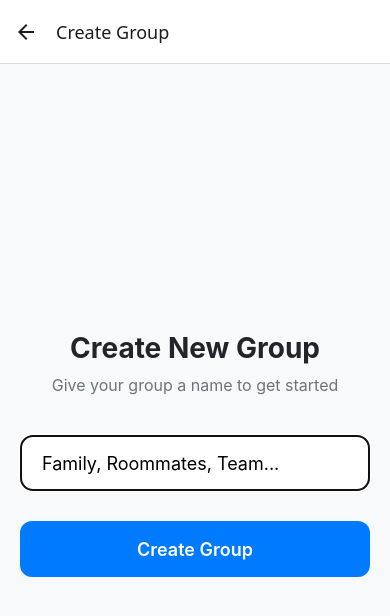
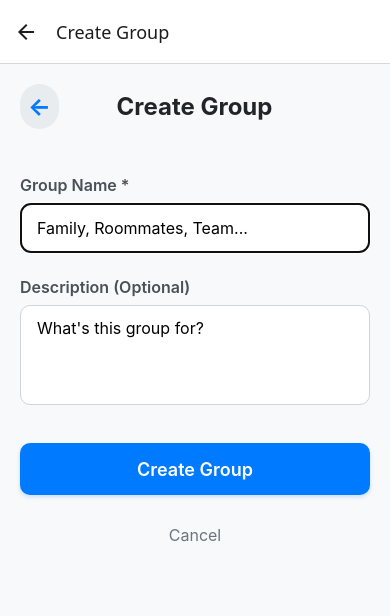
Before and after one commit to TencV-tys/Group-Task-Mobile, a React Native app: screen /CreateGroup in a window 390 px wide. Shown: the top 616 px of the page. Built offline with nearby package versions, Linux system fonts and the light colour scheme.

Commit message:
added create group

```diff
--- a/src/screens/CreateGroupScreen.tsx
+++ b/src/screens/CreateGroupScreen.tsx
@@ -6,35 +6,86 @@ import {
   TextInput,
   TouchableOpacity,
   StyleSheet,
-  SafeAreaView
+  SafeAreaView,
+  Alert,
+  ActivityIndicator,
+  ScrollView
 } from 'react-native';
+import { useCreateGroup } from '../groupHook/useCreateGroup';
 
 export default function CreateGroupScreen({ navigation }: any) {
   const [groupName, setGroupName] = useState('');
-  const [loading, setLoading] = useState(false);
+  const [description, setDescription] = useState('');
 
-  const handleCreate = () => {
+  const { loading, message, success, createGroup, reset } = useCreateGroup();
+
+  const handleCreate = async () => {
     if (!groupName.trim()) {
-      alert('Please enter a group name');
+      Alert.alert('Error', 'Please enter a group name');
       return;
     }
 
     console.log('Creating group:', groupName);
-    setLoading(true);
 
-    // Simulate API call
-    setTimeout(() => {
-      setLoading(false);
-      navigation.goBack();
-    }, 1000);
+    const result = await createGroup(groupName.trim(), description.trim() || undefined);
+
+    if (result.success) {
+      // Show success alert with invite code
+      Alert.alert(
+        'Success! 🎉',
+        `Group "${groupName}" created successfully!${result.inviteCode ? `\n\nInvite Code: ${result.inviteCode}` : ''}`,
+        [
+          {
+            text: 'OK',
+            onPress: () => {
+              reset();
+              navigation.goBack();
+            }
+          }
+        ]
+      );
+    } else {
+      // Show error alert
+      Alert.alert('Error', result.message || 'Failed to create group');
+    }
+  };
+
+  const handleCancel = () => {
+    reset();
+    navigation.goBack();
   };
 
   return (
     <SafeAreaView style={styles.container}>
-      <View style={styles.content}>
-        <Text style={styles.title}>Create New Group</Text>
-        <Text style={styles.subtitle}>Give your group a name to get started</Text>
+      <ScrollView
+        contentContainerStyle={styles.content}
+        keyboardShouldPersistTaps="handled"
+      >
+        {/* Header */}
+        <View style={styles.header}>
+          <TouchableOpacity
+            style={styles.backButton}
+            onPress={handleCancel}
+            disabled={loading}
+          >
+            <Text style={styles.backButtonText}>←</Text>
+          </TouchableOpacity>
+          <Text style={styles.title}>Create Group</Text>
+          <View style={styles.rightSpacer} />
+        </View>
 
+        {/* Message Display */}
+        {message ? (
+          <View style={[
+            styles.messageBox,
+            success ? styles.successBox : styles.errorBox
+          ]}>
+            <Text style={styles.messageText}>{message}</Text>
+          </View>
+        ) : null}
+
+        {/* Group Name Input */}
+        <Text style={styles.label}>Group Name *</Text>
         <TextInput
           style={styles.input}
           placeholder="Family, Roommates, Team..."
@@ -44,16 +95,39 @@ export default function CreateGroupScreen({ navigation }: any) {
           autoFocus
         />
 
+        {/* Description Input */}
+        <Text style={styles.label}>Description (Optional)</Text>
+        <TextInput
+          style={[styles.input, styles.textArea]}
+          placeholder="What's this group for?"
+          value={description}
+          onChangeText={setDescription}
+          editable={!loading}
+          multiline
+          numberOfLines={3}
+        />
+
+        {/* Create Button */}
         <TouchableOpacity
           style={[styles.button, loading && styles.buttonDisabled]}
           onPress={handleCreate}
           disabled={loading}
         >
-          <Text style={styles.buttonText}>
-            {loading ? 'Creating...' : 'Create Group'}
-          </Text>
+          {loading ? (
+            <ActivityIndicator color="white" />
+          ) : (
+            <Text style={styles.buttonText}>Create Group</Text>
+          )}
         </TouchableOpacity>
-      </View>
+
+        {/* Cancel Link */}
+        <TouchableOpacity
+          onPress={handleCancel}
+          disabled={loading}
+        >
+          <Text style={styles.link}>Cancel</Text>
+        </TouchableOpacity>
+      </ScrollView>
     </SafeAreaView>
   );
 }
@@ -64,46 +138,103 @@ const styles = StyleSheet.create({
     backgroundColor: '#f8f9fa',
   },
   content: {
-    flex: 1,
+    flexGrow: 1,
     padding: 20,
-    justifyContent: 'center',
+  },
+  header: {
+    flexDirection: 'row',
+    alignItems: 'center',
+    justifyContent: 'space-between',
+    marginBottom: 30,
+  },
+  backButton: {
+    padding: 8,
+    borderRadius: 20,
+    backgroundColor: '#e9ecef',
+  },
+  backButtonText: {
+    fontSize: 24,
+    color: '#007AFF',
+    fontWeight: 'bold',
   },
   title: {
-    fontSize: 28,
+    fontSize: 24,
     fontWeight: 'bold',
     color: '#212529',
-    marginBottom: 10,
     textAlign: 'center',
+    flex: 1,
   },
-  subtitle: {
+  rightSpacer: {
+    width: 40,
+  },
+  label: {
     fontSize: 16,
-    color: '#6c757d',
-    textAlign: 'center',
-    marginBottom: 40,
+    fontWeight: '600',
+    color: '#495057',
+    marginBottom: 8,
+    marginTop: 16,
   },
   input: {
-    height: 56,
-    borderWidth: 2,
-    borderColor: '#dee2e6',
-    borderRadius: 12,
-    paddingHorizontal: 20,
-    marginBottom: 30,
+    height: 50,
+    borderWidth: 1,
+    borderColor: '#ced4da',
+    borderRadius: 10,
+    paddingHorizontal: 16,
     backgroundColor: 'white',
-    fontSize: 18,
+    fontSize: 16,
+    marginBottom: 8,
+  },
+  textArea: {
+    height: 100,
+    textAlignVertical: 'top',
+    paddingTop: 12,
   },
   button: {
-    height: 56,
+    height: 52,
     backgroundColor: '#007AFF',
-    borderRadius: 12,
+    borderRadius: 10,
     justifyContent: 'center',
     alignItems: 'center',
+    marginTop: 30,
+    marginBottom: 20,
+    shadowColor: '#007AFF',
+    shadowOffset: { width: 0, height: 2 },
+    shadowOpacity: 0.2,
+    shadowRadius: 4,
+    elevation: 3,
   },
   buttonDisabled: {
     backgroundColor: '#6c757d',
+    shadowOpacity: 0,
   },
   buttonText: {
     color: 'white',
     fontSize: 18,
     fontWeight: '600',
   },
+  link: {
+    color: '#6c757d',
+    textAlign: 'center',
+    fontSize: 16,
+    marginTop: 10,
+  },
+  messageBox: {
+    padding: 14,
+    borderRadius: 8,
+    marginBottom: 20,
+    borderWidth: 1,
+  },
+  successBox: {
+    backgroundColor: '#d4edda',
+    borderColor: '#c3e6cb',
+  },
+  errorBox: {
+    backgroundColor: '#f8d7da',
+    borderColor: '#f5c6cb',
+  },
+  messageText: {
+    textAlign: 'center',
+    fontSize: 14,
+    color: '#155724',
+  },
 });
```
